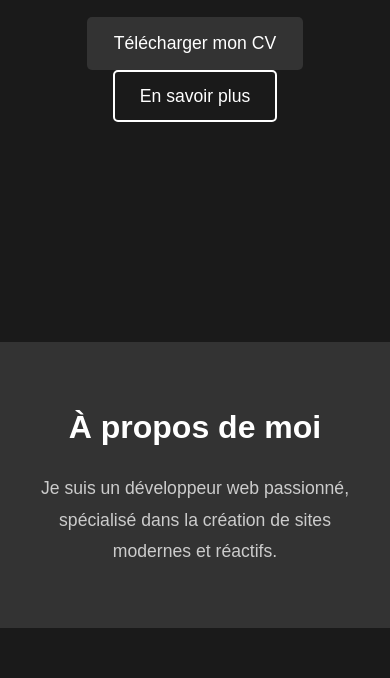
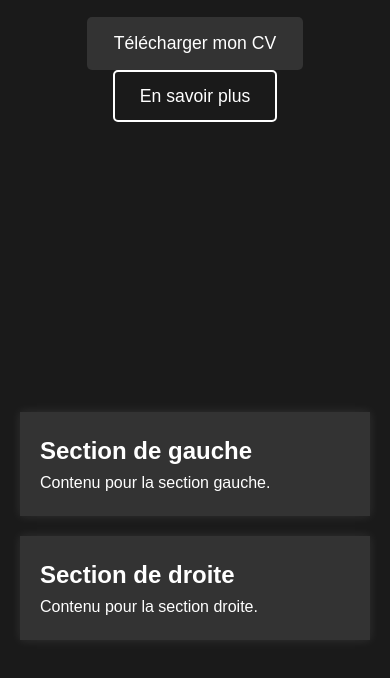
Before and after one commit to BaTT357/BaTT357.github.io, a plain HTML site: page index.html in a window 390 px wide. Shown: the part 422-1100 px from the top of the page. Drawn offline with Linux system fonts and the light colour scheme.

Commit message:
Mise à jour de index.html et style.css

```diff
--- a/index.html
+++ b/index.html
@@ -29,9 +29,22 @@
                     <a href="#" class="btn">Télécharger mon CV</a>
                     <a href="#about" class="btn btn-secondary">En savoir plus</a>
                 </div>
+
             </div>
         </div>
     </header>
+
+    <!-- Two Divs Side by Side -->
+    <div class="content-wrapper">
+        <div class="content-left">
+            <h2>Section de gauche</h2>
+            <p>Contenu pour la section gauche.</p>
+        </div>
+        <div class="content-right">
+            <h2>Section de droite</h2>
+            <p>Contenu pour la section droite.</p>
+        </div>
+    </div>
 
     <!-- Section About Me -->
     <section id="about">
--- a/style.css
+++ b/style.css
@@ -214,3 +214,30 @@ footer {
 footer p {
     margin: 0;
 }
+
+/* Content Wrapper for 2 Divs */
+.content-wrapper {
+    display: flex;
+    justify-content: space-between;
+    margin-top: 50px; /* Pour ajouter de l'espace sous la barre de navigation */
+    padding: 20px;
+}
+
+.content-left, .content-right {
+    background-color: #333; /* Fond gris foncé */
+    color: #fff; /* Texte blanc */
+    padding: 20px;
+    width: 48%; /* Chaque div prend 48% de la largeur du parent pour permettre un espace entre les deux */
+    box-shadow: 0 0 10px rgba(255, 255, 255, 0.1); /* Légère ombre */
+}
+
+/* Adaptation pour écrans plus petits */
+@media (max-width: 768px) {
+    .content-wrapper {
+        flex-direction: column;
+    }
+    .content-left, .content-right {
+        width: 100%;
+        margin-bottom: 20px;
+    }
+}
```
Also changed, not shown: 1 other file.
